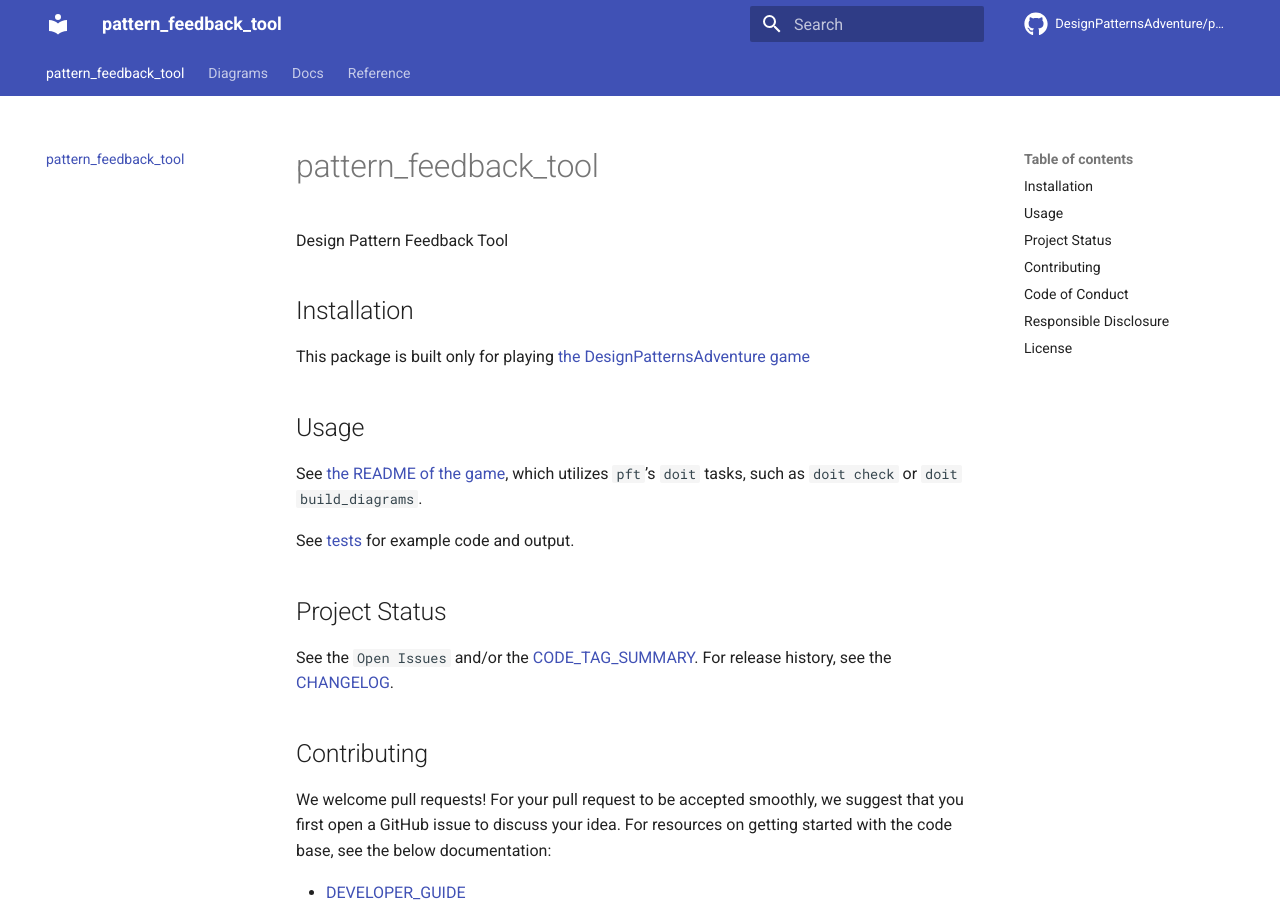
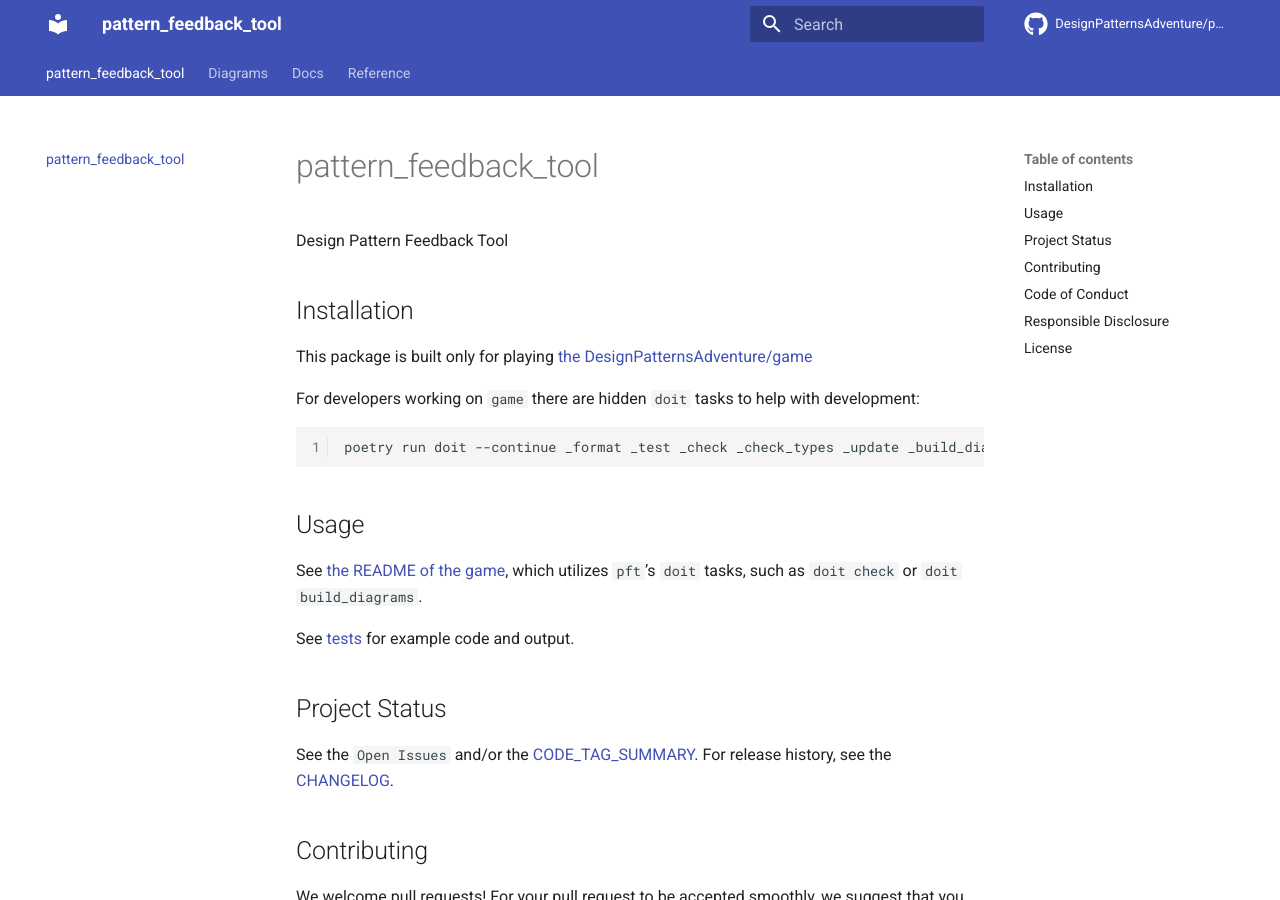
Before and after one commit to DesignPatternsAdventure/pattern_feedback_tool, an MkDocs documentation site: the page built from docs/README.md, in a window 1280 px wide and 900 px high. Built offline with MkDocs 1.6.1 and Material for MkDocs 9.7.7, drawn with Linux system fonts in a browser that asks for light colours; comment, search, counter and statistics services are not loaded.

Commit message:
fix: resolve issues and document the hidden tasks

````diff
--- a/docs/README.md
+++ b/docs/README.md
@@ -4,7 +4,13 @@ Design Pattern Feedback Tool
 
 ## Installation
 
-This package is built only for playing [the DesignPatternsAdventure game][dpa_game_link]
+This package is built only for playing [the DesignPatternsAdventure/game][dpa_game_link]
+
+For developers working on `game` there are hidden `doit` tasks to help with development:
+
+```sh
+poetry run doit --continue _format _test _check _check_types _update _build_diagrams
+```
 
 ## Usage
 
````
Also changed, not shown: 1 other file.
